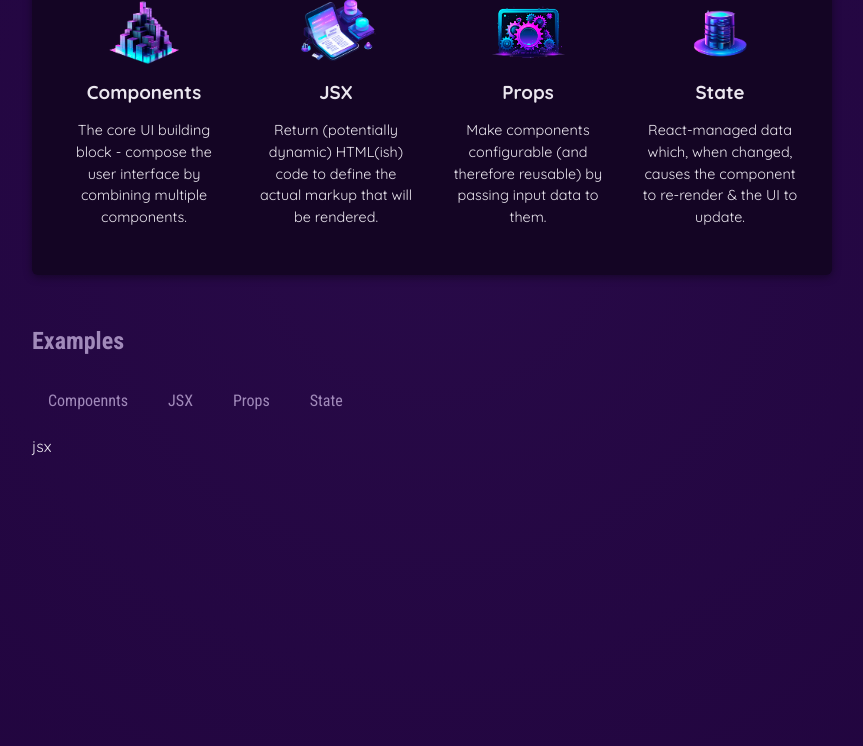
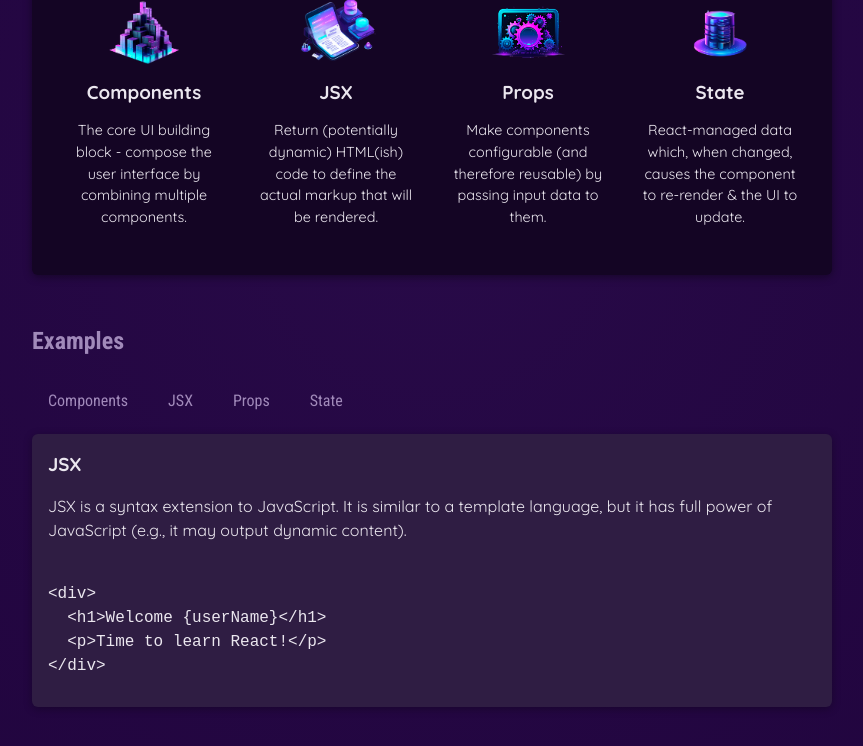
Before and after one commit to poowamin/React-01-starting-project, a React (Vite) app: page / in a window 1280 px wide. Both pictures are taken after a click on the button "JSX". Shown: the part 424-1170 px from the top of the page, without its empty margins (208-1071 px from the left). Built offline with nearby package versions, Linux system fonts and the light colour scheme.

Commit message:
alternative statement& clean code & more read able

```diff
--- a/src/App.jsx
+++ b/src/App.jsx
@@ -4,10 +4,11 @@
 import Header from "./components/Header/Header.jsx";
 import CoreConcept from "./components/CoreConcept/CoreConcept.jsx";
 import TabButton from "./components/TabButton.jsx";
+import { EXAMPLES } from "./data.js";
 
 function App() {
   // let tabcontent = "Please click a button";
-  const [selectedTopic, setSeclectedTopic ] = useState("Pleas click a button");
+  const [selectedTopic, setSeclectedTopic] = useState("");
 
   function clickHandler(selectButton) {
     // selectButton => 'components', 'jsx', 'props', 'state'
@@ -16,6 +17,20 @@
   }
 
   console.log("APP COMPONENT EXECUTING");
+
+  let tabContent = <p>Please select a topic.</p>;
+
+  if (selectedTopic) {
+    tabContent = (
+      <div id="tab-content">
+        <h3>{EXAMPLES[selectedTopic].title}</h3>
+        <p>{EXAMPLES[selectedTopic].description}</p>
+        <pre>
+          <code>{EXAMPLES[selectedTopic].code}</code>
+        </pre>
+      </div>
+    );
+  }
 
   return (
     <div>
@@ -37,14 +52,14 @@
         <section id="examples">
           <h2>Examples</h2>
           <menu>
-            <TabButton onSelect={() => clickHandler("component")}>
-              Compoennts
+            <TabButton onSelect={() => clickHandler("components")}>
+              Components
             </TabButton>
             <TabButton onSelect={() => clickHandler("jsx")}>JSX</TabButton>
             <TabButton onSelect={() => clickHandler("props")}>Props</TabButton>
             <TabButton onSelect={() => clickHandler("state")}>State</TabButton>
           </menu>
-          {selectedTopic}
+          {tabContent}
         </section>
       </main>
     </div>
```
